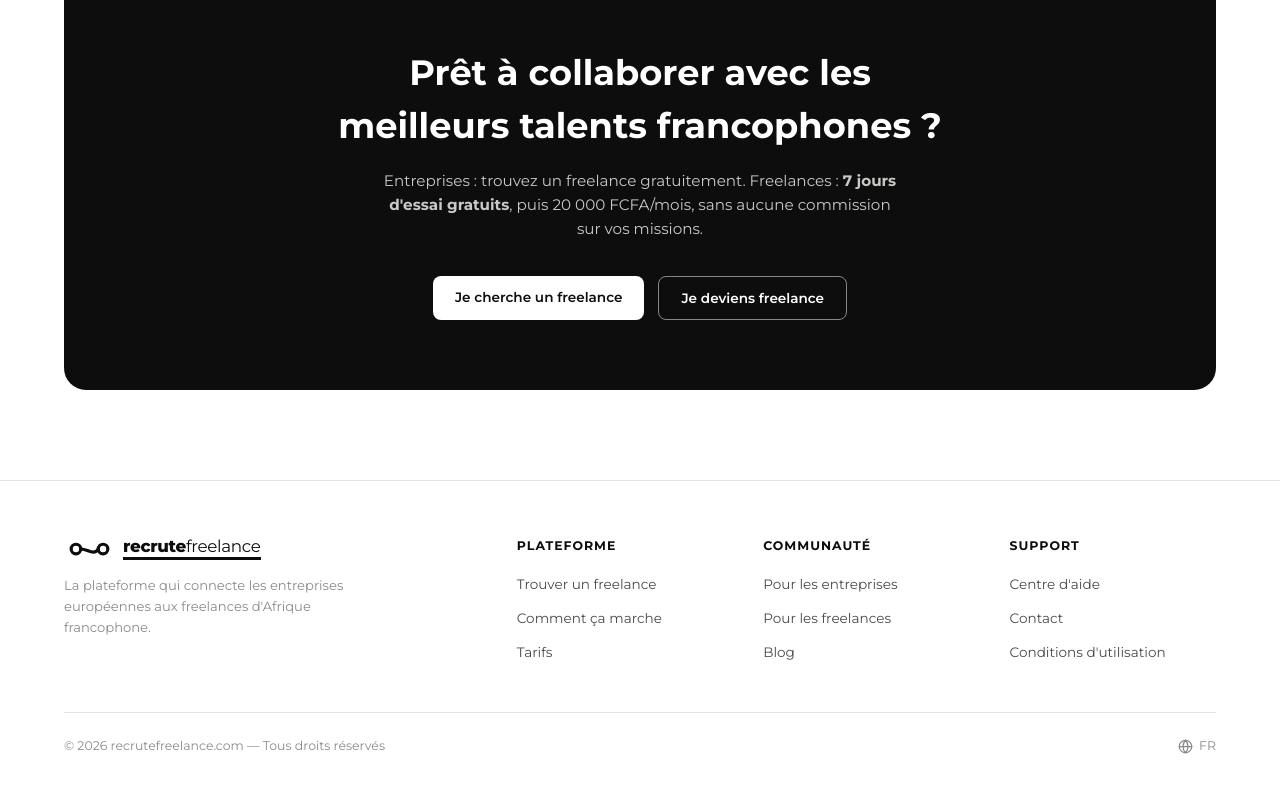
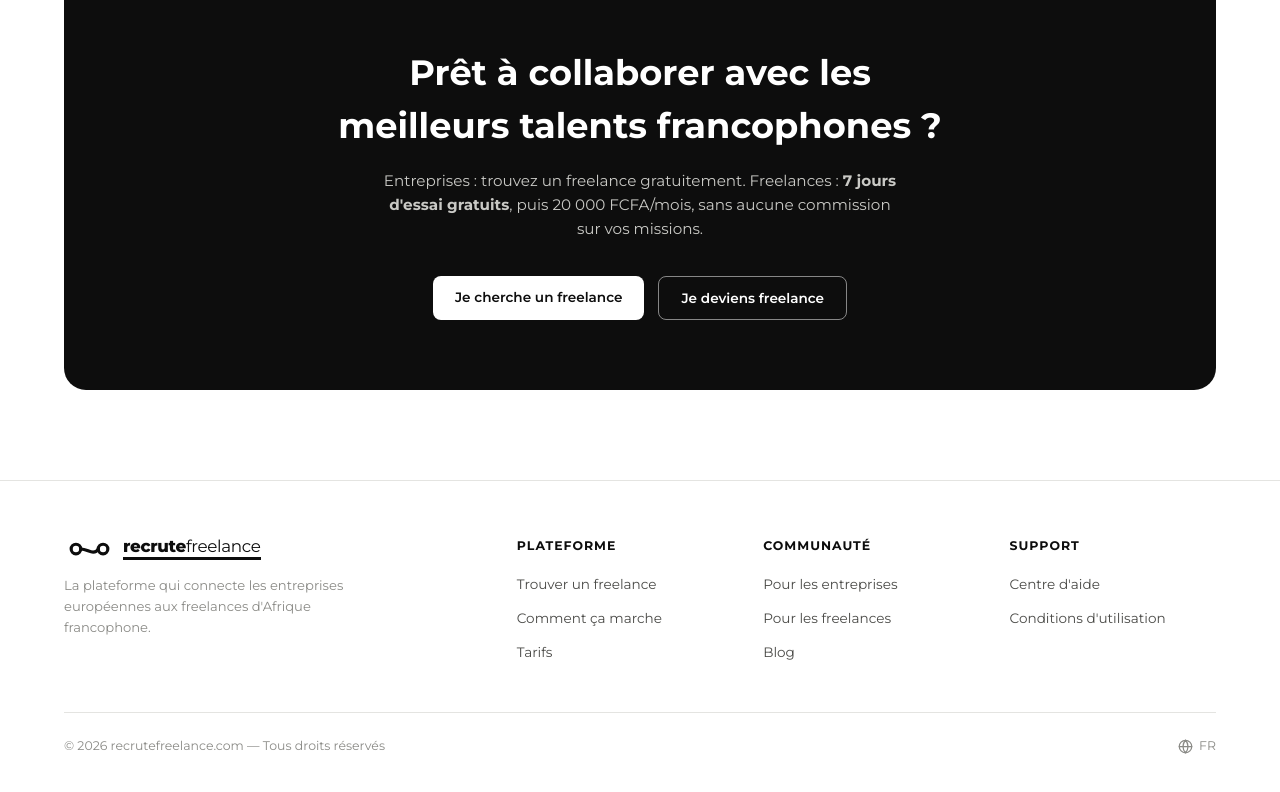
Before and after one commit to romeomoumouni-ops/recrute-freelance, a Next.js app: page / in a window 1280 px wide. Shown: the part 2328-3120 px from the top of the page. Built offline with nearby package versions, Linux system fonts and the light colour scheme; no server answers.

Commit message:
chore(footer): retire le lien Contact

```diff
--- a/components/Footer.tsx
+++ b/components/Footer.tsx
@@ -53,9 +53,6 @@ export default function Footer() {
                 <Link href="/aide">Centre d&apos;aide</Link>
               </li>
               <li>
-                <a href="https://wa.me/22969201952" target="_blank" rel="noopener noreferrer">Contact</a>
-              </li>
-              <li>
                 <Link href="/conditions">Conditions d&apos;utilisation</Link>
               </li>
             </ul>
```
